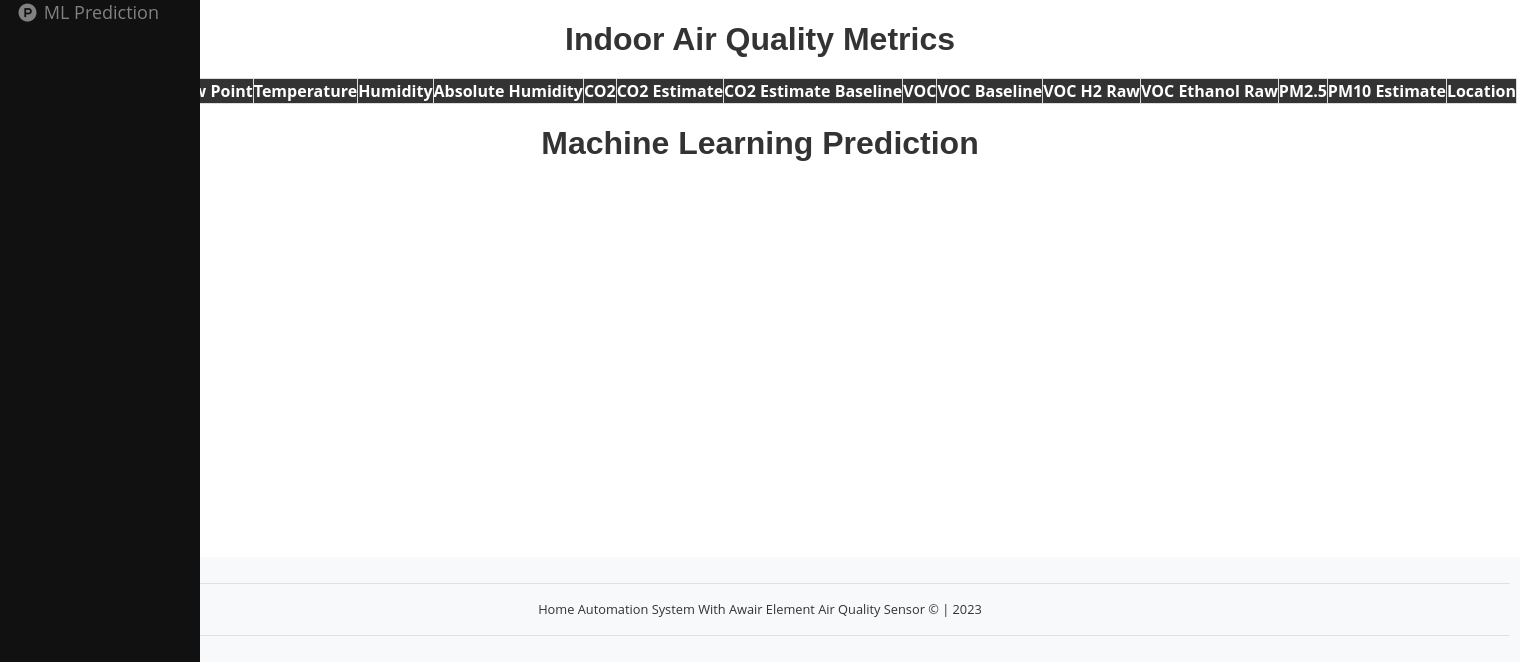
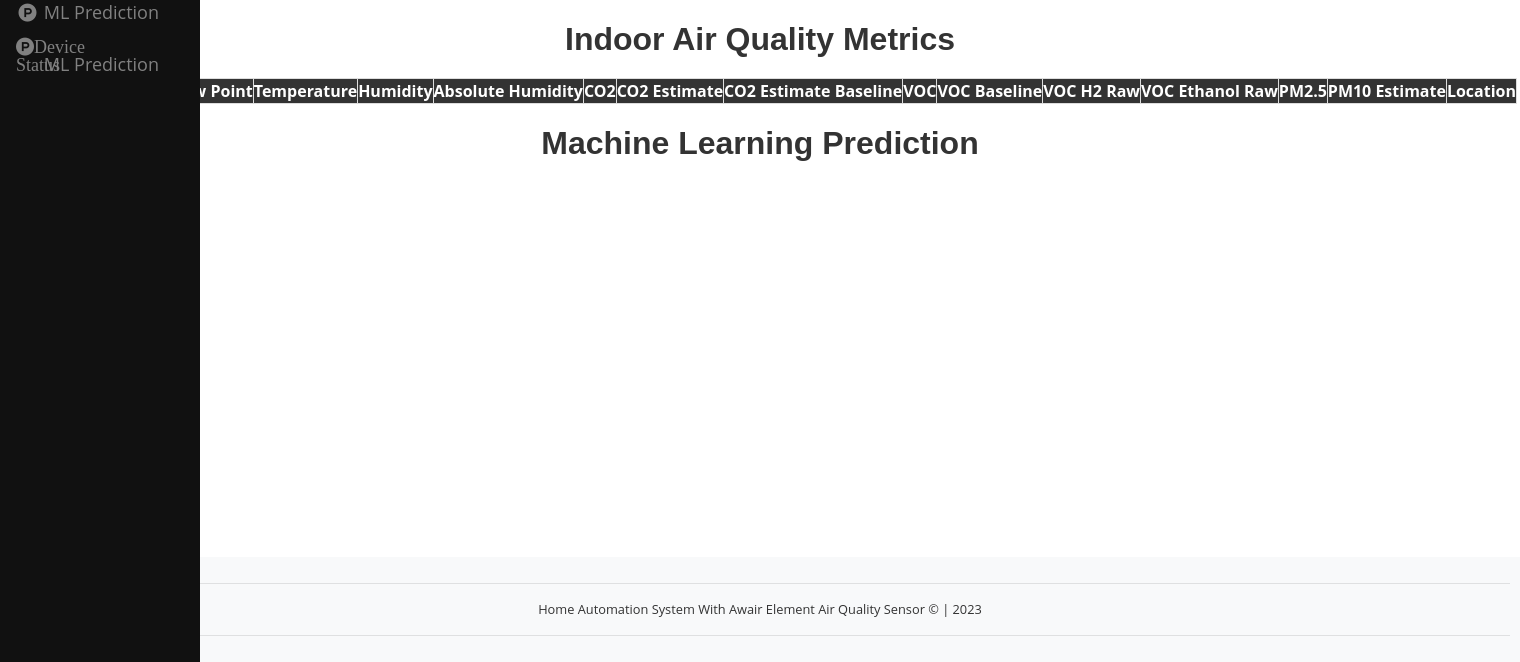
Before and after one commit to shardendu-design/smart-home-automation, a Python web app: template app/Indoor_air_quality/templates/home.html in a window 1520 px wide. Shown: the part 138-800 px from the top of the page. Run offline with Jinja, Linux system fonts and the light colour scheme; the template is opened without the code that fills it, so the values that code supplies are empty; some libraries are stand-ins or nearby versions; some web fonts are replaced.

Commit message:
create device status page

```diff
--- a/app/Indoor_air_quality/routes.py
+++ b/app/Indoor_air_quality/routes.py
@@ -4,6 +4,7 @@ from app.Indoor_air_quality import main  # Adjust the import based on your packa
 from src.current_weather_outdoor import current_weather_outside
 from src.sensor_api import sensor_api_connection
 from main import model_execution_with_live_data
+from seperate import process_device_info
 from flask_login import login_required
 import warnings
 import csv
@@ -39,6 +40,11 @@ def display_dashboard():
 
     return render_template('home.html', weather_data=weather_data, sensor_data=sensor_data, headers=headers, recent_row=recent_row)
 
+@main.route('/dashboard/status')
+@login_required
+def display_device_info():
+    device_info, switch_status, switch_timestamp = process_device_info()
+    return render_template('device_info.html', device_info=device_info, switch_status=switch_status, switch_timestamp=switch_timestamp)
 
 @main.app_errorhandler(404)
 def page_not_found(error):
--- a/app/Indoor_air_quality/templates/layout.html
+++ b/app/Indoor_air_quality/templates/layout.html
@@ -76,6 +76,7 @@
                 <a href=""><i class="fa fa-fw fa-graduation-cap"></i> Vantaa Weather</a>
                 <a href=""><i class="fa fa-fw fa-shopping-cart"></i> Home Air Quality</a>
                 <a href=""><i class="fa fa-fw fa-product-hunt"></i> ML Prediction</a>
+                <a href="{{ url_for('main.display_device_info')}}"><i class="fa fa-fw fa-product-hunt">Device Status</i> ML Prediction</a>
             </div>
             {% endblock sidebar %}
 
--- a/app/static/css/styles.css
+++ b/app/static/css/styles.css
@@ -199,3 +199,16 @@ footer {
   background-color: #333;
   color: white;
 }
+.status {
+  text-align: center;
+}
+/* .p1 {
+  text-align: center;
+}
+.p2 {
+  text-align: center;
+} */
+
+p {
+  text-align: center;
+}
```
Also changed, not shown: app/Indoor_air_quality/templates/device_info.html (added, +21 -0 lines).
